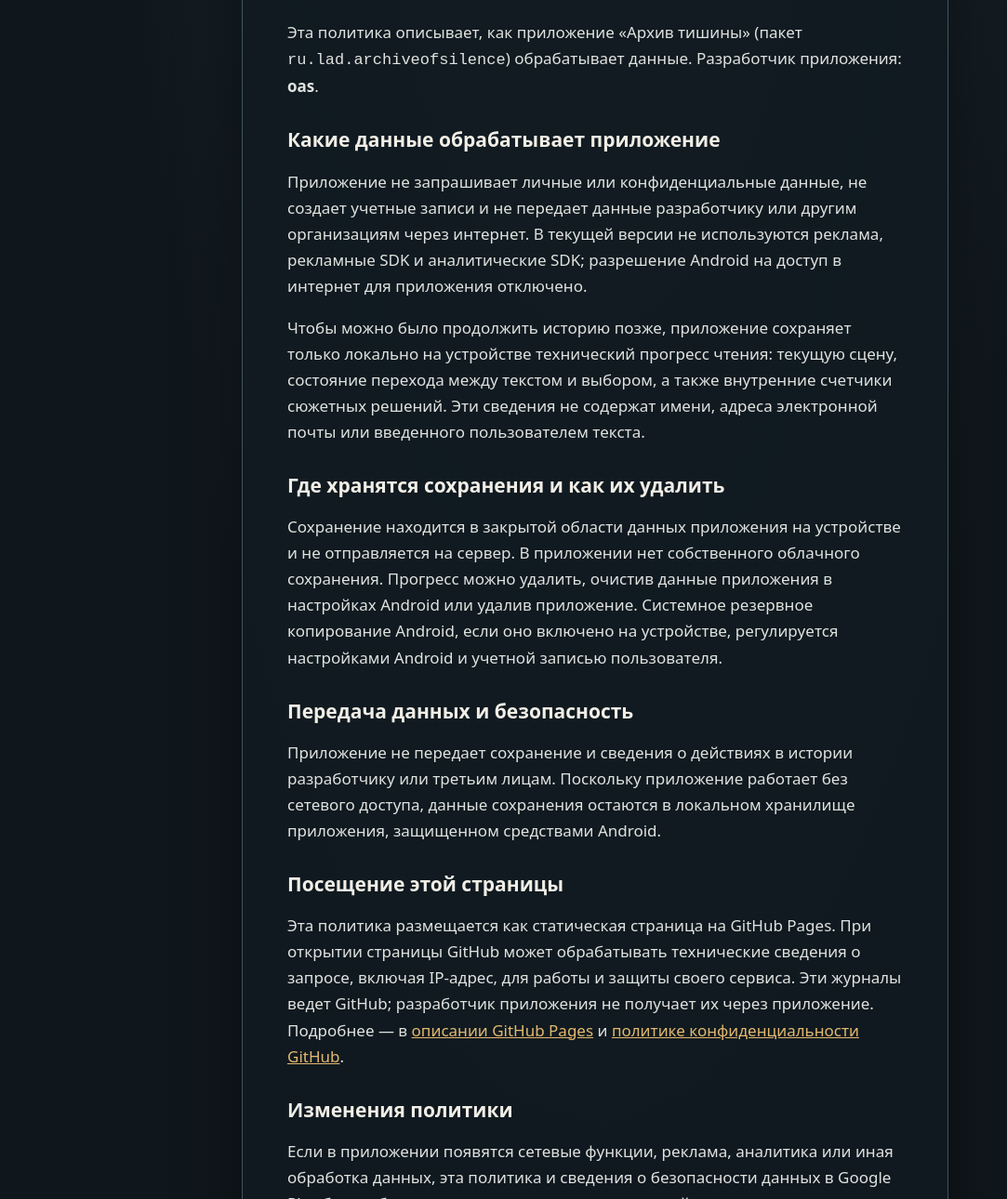
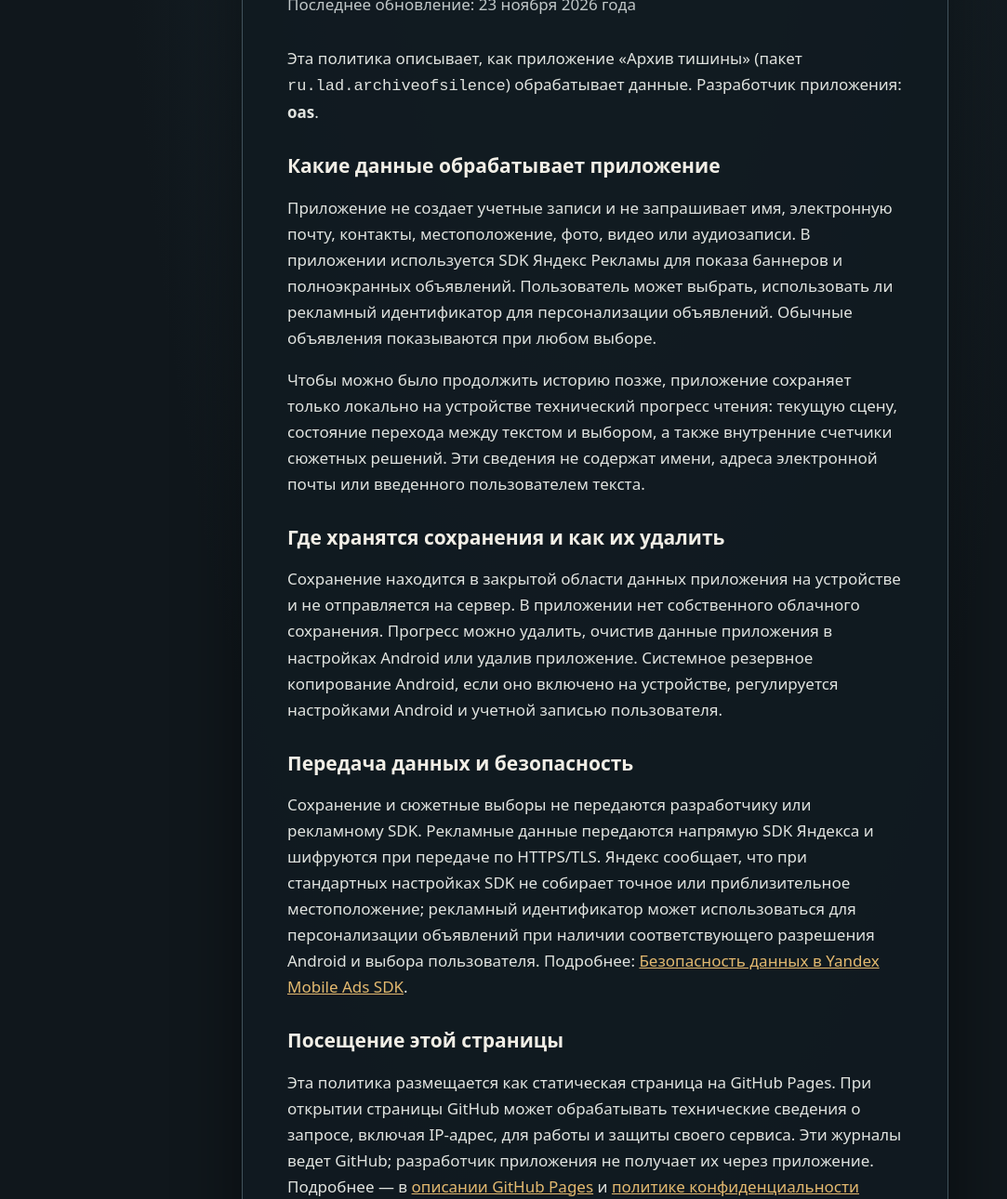
Before and after one commit to dron6370-pixel/archive-of-silence-privacy, a plain HTML site: page index.html in a window 1280 px wide. Shown: the part 297-1587 px from the top of the page at 93% size, without its empty margins (0-1083 px from the left). Drawn offline with Linux system fonts and the light colour scheme.

Commit message:
Update privacy policy for Yandex ads

```diff
--- a/index.html
+++ b/index.html
@@ -1,3 +1,4 @@
+Attempting to perform the InitializeDefaultDrives operation on the 'FileSystem' provider failed.
 <!doctype html>
 <html lang="ru">
 <head>
@@ -28,25 +29,25 @@
 <main>
   <div class="eyebrow">Архив тишины</div>
   <h1>Политика конфиденциальности</h1>
-  <p class="date">Последнее обновление: 28 октября 2026 года</p>
+  <p class="date">Последнее обновление: 23 ноября 2026 года</p>
 
   <p>Эта политика описывает, как приложение «Архив тишины» (пакет <code>ru.lad.archiveofsilence</code>) обрабатывает данные. Разработчик приложения: <strong>oas</strong>.</p>
 
   <h2>Какие данные обрабатывает приложение</h2>
-  <p>Приложение не запрашивает личные или конфиденциальные данные, не создает учетные записи и не передает данные разработчику или другим организациям через интернет. В текущей версии не используются реклама, рекламные SDK и аналитические SDK; разрешение Android на доступ в интернет для приложения отключено.</p>
+  <p>Приложение не создает учетные записи и не запрашивает имя, электронную почту, контакты, местоположение, фото, видео или аудиозаписи. В приложении используется SDK Яндекс Рекламы для показа баннеров и полноэкранных объявлений. Пользователь может выбрать, использовать ли рекламный идентификатор для персонализации объявлений. Обычные объявления показываются при любом выборе.</p>
   <p>Чтобы можно было продолжить историю позже, приложение сохраняет только локально на устройстве технический прогресс чтения: текущую сцену, состояние перехода между текстом и выбором, а также внутренние счетчики сюжетных решений. Эти сведения не содержат имени, адреса электронной почты или введенного пользователем текста.</p>
 
   <h2>Где хранятся сохранения и как их удалить</h2>
   <p>Сохранение находится в закрытой области данных приложения на устройстве и не отправляется на сервер. В приложении нет собственного облачного сохранения. Прогресс можно удалить, очистив данные приложения в настройках Android или удалив приложение. Системное резервное копирование Android, если оно включено на устройстве, регулируется настройками Android и учетной записью пользователя.</p>
 
   <h2>Передача данных и безопасность</h2>
-  <p>Приложение не передает сохранение и сведения о действиях в истории разработчику или третьим лицам. Поскольку приложение работает без сетевого доступа, данные сохранения остаются в локальном хранилище приложения, защищенном средствами Android.</p>
+  <p>Сохранение и сюжетные выборы не передаются разработчику или рекламному SDK. Рекламные данные передаются напрямую SDK Яндекса и шифруются при передаче по HTTPS/TLS. Яндекс сообщает, что при стандартных настройках SDK не собирает точное или приблизительное местоположение; рекламный идентификатор может использоваться для персонализации объявлений при наличии соответствующего разрешения Android и выбора пользователя. Подробнее: <a href="https://ads.yandex.com/helpcenter/ru/dev/android/app-privacy-android">Безопасность данных в Yandex Mobile Ads SDK</a>.</p>
 
   <h2>Посещение этой страницы</h2>
   <p>Эта политика размещается как статическая страница на GitHub Pages. При открытии страницы GitHub может обрабатывать технические сведения о запросе, включая IP-адрес, для работы и защиты своего сервиса. Эти журналы ведет GitHub; разработчик приложения не получает их через приложение. Подробнее — в <a href="https://docs.github.com/en/pages/getting-started-with-github-pages/what-is-github-pages">описании GitHub Pages</a> и <a href="https://docs.github.com/en/site-policy/privacy-policies/github-privacy-statement">политике конфиденциальности GitHub</a>.</p>
 
   <h2>Изменения политики</h2>
-  <p>Если в приложении появятся сетевые функции, реклама, аналитика или иная обработка данных, эта политика и сведения о безопасности данных в Google Play будут обновлены до выпуска соответствующей версии.</p>
+  <p>Пользователь может изменить выбор о персонализации рекламы в разделе «Об игре» приложения. Этот выбор не отключает объявления. Сведения о рекламе и обработке данных будут указаны в разделах «Реклама» и «Безопасность данных» Google Play.</p>
 
   <h2>Связаться с разработчиком</h2>
   <p class="contact">Вопросы о конфиденциальности: <a href="mailto:andrey@orekhov.space">andrey@orekhov.space</a></p>
```
